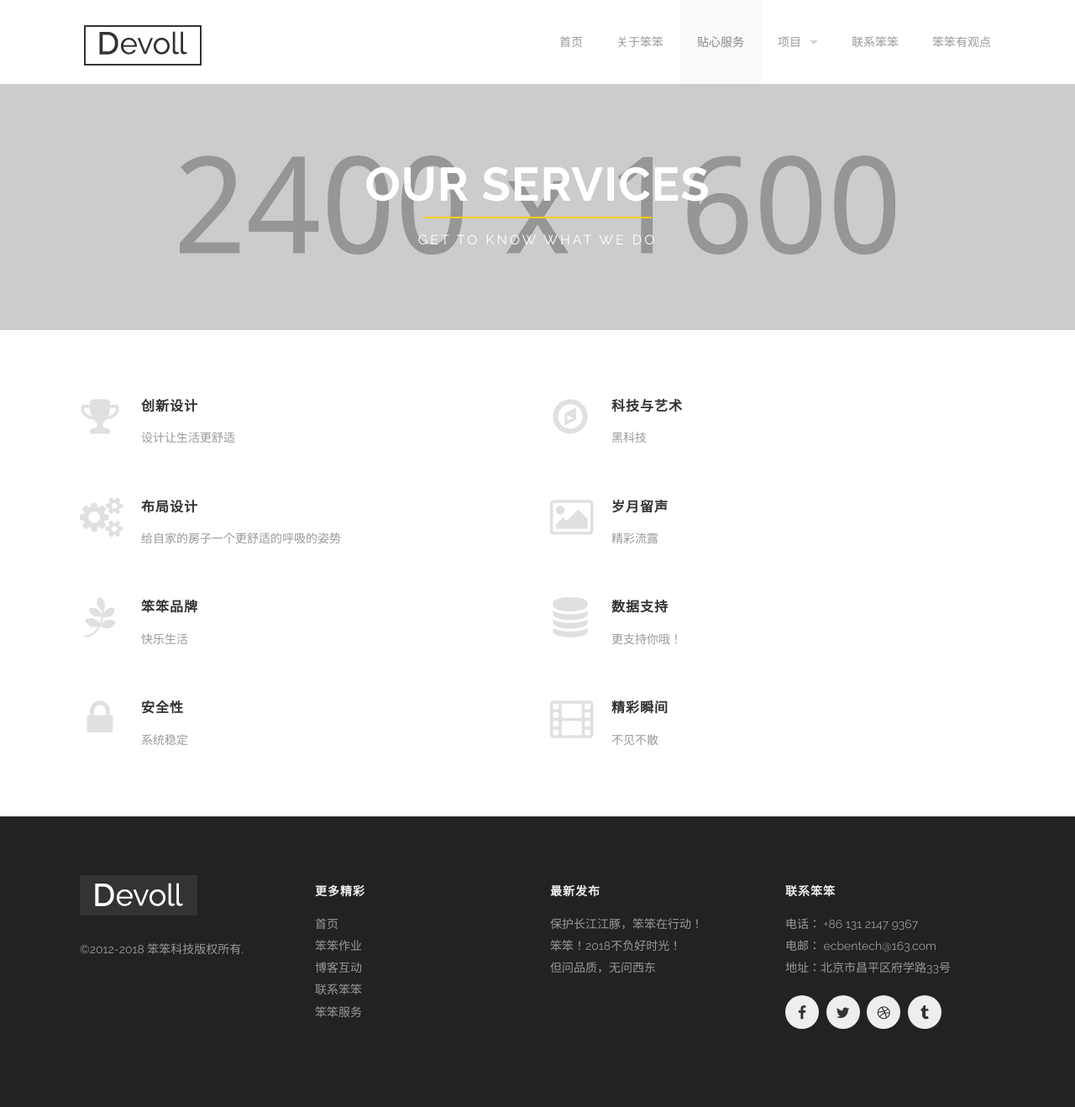
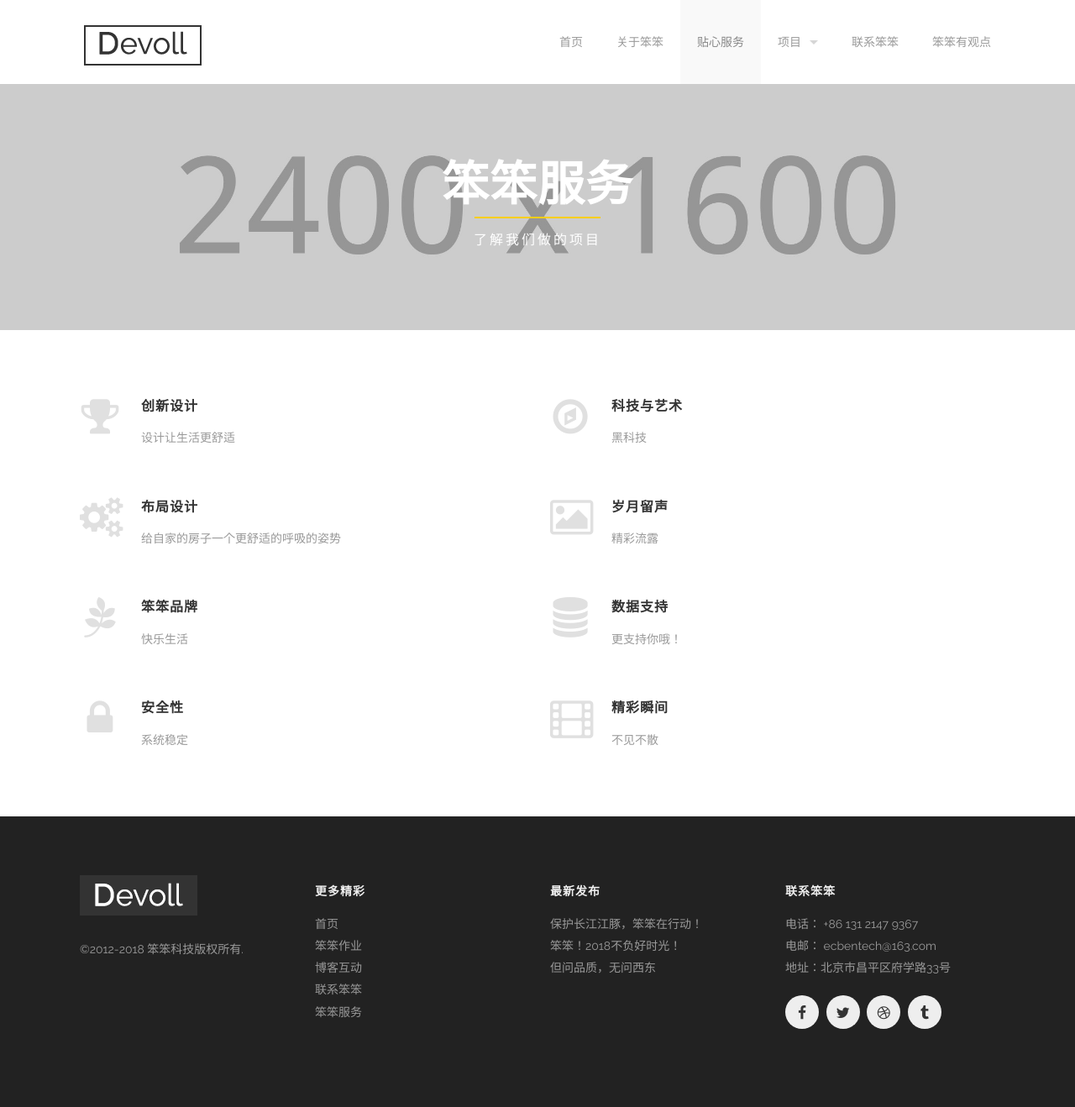
Before and after one commit to braveheart007/braveheart007.github.io, a Jekyll site: the page built from services.html, in a window 1280 px wide. Shown: the whole page at 84% size. Built offline with Jekyll 4.4.1, drawn with Linux system fonts in a browser that asks for light colours.

Commit message:
Update services.html

```diff
--- a/services.html
+++ b/services.html
@@ -33,7 +33,7 @@
 <div class='full parallax' style='background-image: url(images/@stock/service-page-header.jpg); color: #fff;'>
   <div class='row'>
     <div class='large-12 columns'>
-      {% include section-header.html title="Our services" tagline="Get to know what we do" color="#fff" class="big" %}
+      {% include section-header.html title="笨笨服务" tagline="了解我们做的项目" color="#fff" class="big" %}
     </div>
   </div>
   <div class='four spacing'></div>
```
